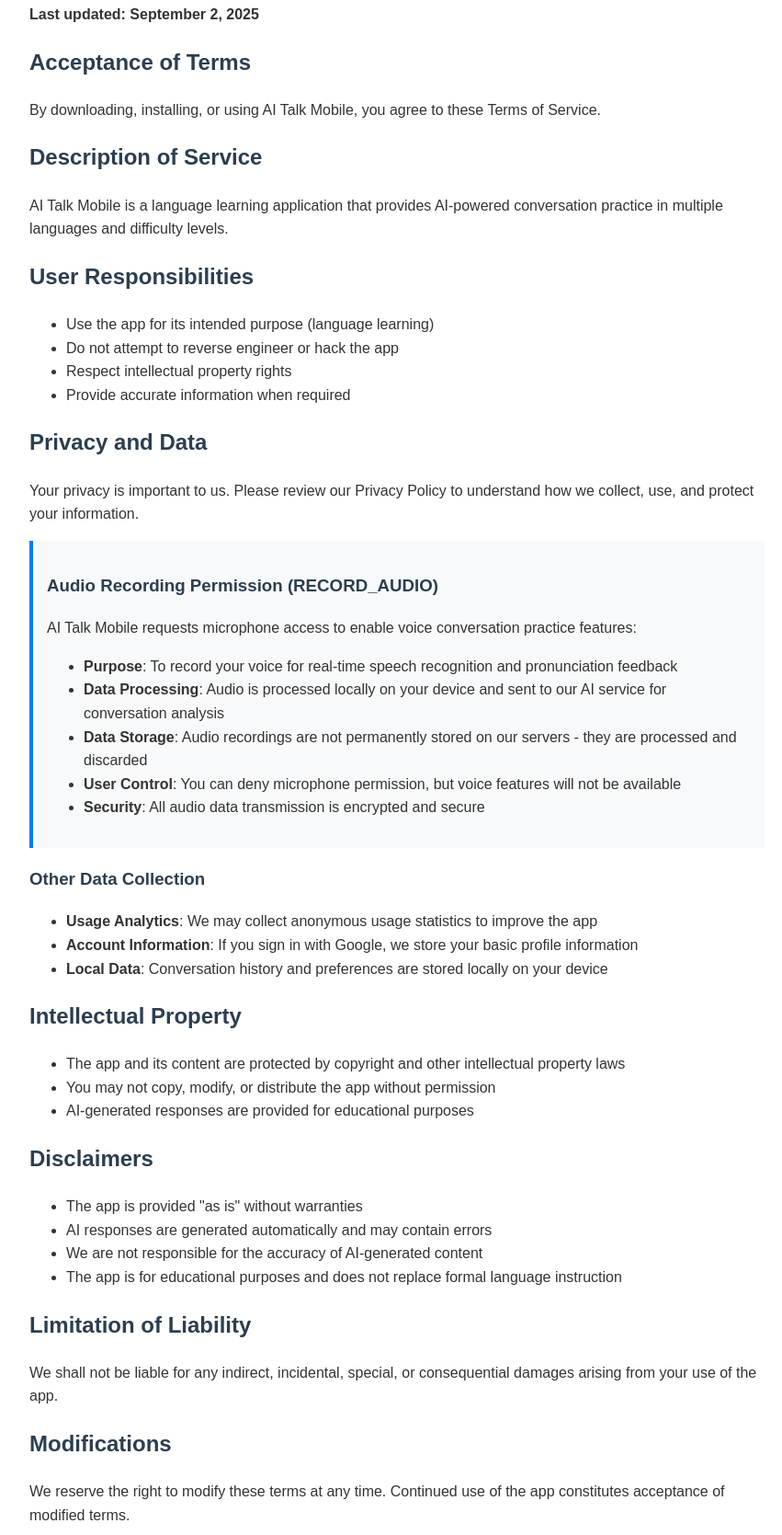
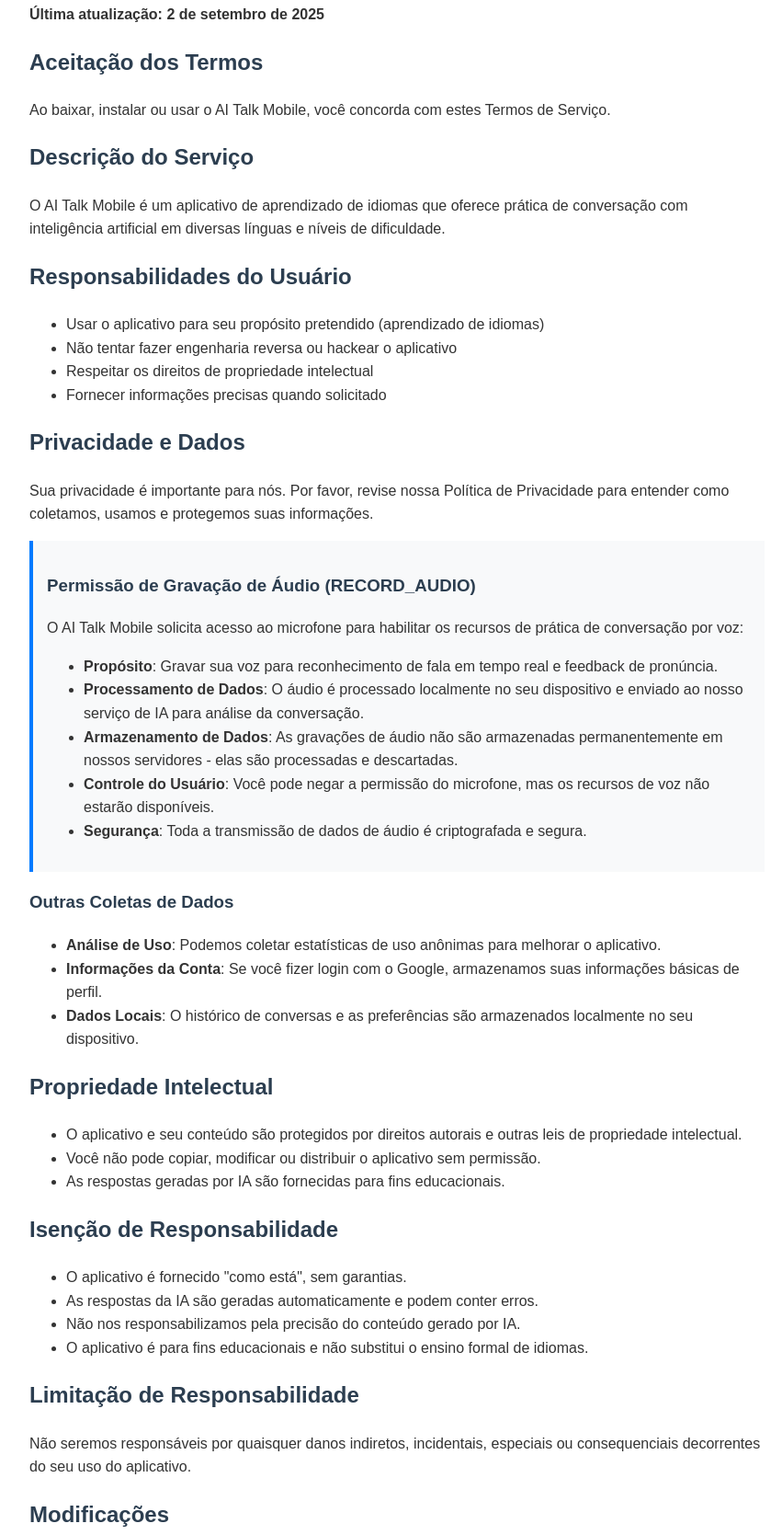
Before and after one commit to ElderHorta/AI_talk_mobile_public, a plain HTML site: page index.html in a window 1280 px wide. Shown: the part 111-1780 px from the top of the page at 92% size, without its empty margins (208-1059 px from the left). Drawn offline with Linux system fonts and the light colour scheme.

Commit message:
Translate Terms of Service to Portuguese

```diff
--- a/index.html
+++ b/index.html
@@ -1,9 +1,9 @@
 <!DOCTYPE html>
-<html lang="en">
+<html lang="pt-BR">
 <head>
     <meta charset="UTF-8">
     <meta name="viewport" content="width=device-width, initial-scale=1.0">
-    <title>Privacy Policy - AI Talk Mobile</title>
+    <title>Termos de Serviço - AI Talk Mobile</title>
     <style>
         body {
             font-family: Arial, sans-serif;
@@ -25,70 +25,70 @@
     </style>
 </head>
 <body>
-    <h1>Terms of Service - AI Talk Mobile</h1>
-    <p><strong>Last updated: September 2, 2025</strong></p>
+    <h1>Termos de Serviço - AI Talk Mobile</h1>
+    <p><strong>Última atualização: 2 de setembro de 2025</strong></p>
 
-    <h2>Acceptance of Terms</h2>
-    <p>By downloading, installing, or using AI Talk Mobile, you agree to these Terms of Service.</p>
+    <h2>Aceitação dos Termos</h2>
+    <p>Ao baixar, instalar ou usar o AI Talk Mobile, você concorda com estes Termos de Serviço.</p>
 
-    <h2>Description of Service</h2>
-    <p>AI Talk Mobile is a language learning application that provides AI-powered conversation practice in multiple languages and difficulty levels.</p>
+    <h2>Descrição do Serviço</h2>
+    <p>O AI Talk Mobile é um aplicativo de aprendizado de idiomas que oferece prática de conversação com inteligência artificial em diversas línguas e níveis de dificuldade.</p>
 
-    <h2>User Responsibilities</h2>
+    <h2>Responsabilidades do Usuário</h2>
     <ul>
-        <li>Use the app for its intended purpose (language learning)</li>
-        <li>Do not attempt to reverse engineer or hack the app</li>
-        <li>Respect intellectual property rights</li>
-        <li>Provide accurate information when required</li>
+        <li>Usar o aplicativo para seu propósito pretendido (aprendizado de idiomas)</li>
+        <li>Não tentar fazer engenharia reversa ou hackear o aplicativo</li>
+        <li>Respeitar os direitos de propriedade intelectual</li>
+        <li>Fornecer informações precisas quando solicitado</li>
     </ul>
 
-    <h2>Privacy and Data</h2>
-    <p>Your privacy is important to us. Please review our Privacy Policy to understand how we collect, use, and protect your information.</p>
+    <h2>Privacidade e Dados</h2>
+    <p>Sua privacidade é importante para nós. Por favor, revise nossa Política de Privacidade para entender como coletamos, usamos e protegemos suas informações.</p>
 
     <div class="highlight">
-        <h3>Audio Recording Permission (RECORD_AUDIO)</h3>
-        <p>AI Talk Mobile requests microphone access to enable voice conversation practice features:</p>
+        <h3>Permissão de Gravação de Áudio (RECORD_AUDIO)</h3>
+        <p>O AI Talk Mobile solicita acesso ao microfone para habilitar os recursos de prática de conversação por voz:</p>
         <ul>
-            <li><strong>Purpose</strong>: To record your voice for real-time speech recognition and pronunciation feedback</li>
-            <li><strong>Data Processing</strong>: Audio is processed locally on your device and sent to our AI service for conversation analysis</li>
-            <li><strong>Data Storage</strong>: Audio recordings are not permanently stored on our servers - they are processed and discarded</li>
-            <li><strong>User Control</strong>: You can deny microphone permission, but voice features will not be available</li>
-            <li><strong>Security</strong>: All audio data transmission is encrypted and secure</li>
+            <li><strong>Propósito</strong>: Gravar sua voz para reconhecimento de fala em tempo real e feedback de pronúncia.</li>
+            <li><strong>Processamento de Dados</strong>: O áudio é processado localmente no seu dispositivo e enviado ao nosso serviço de IA para análise da conversação.</li>
+            <li><strong>Armazenamento de Dados</strong>: As gravações de áudio não são armazenadas permanentemente em nossos servidores - elas são processadas e descartadas.</li>
+            <li><strong>Controle do Usuário</strong>: Você pode negar a permissão do microfone, mas os recursos de voz não estarão disponíveis.</li>
+            <li><strong>Segurança</strong>: Toda a transmissão de dados de áudio é criptografada e segura.</li>
         </ul>
     </div>
 
-    <h3>Other Data Collection</h3>
+    <h3>Outras Coletas de Dados</h3>
     <ul>
-        <li><strong>Usage Analytics</strong>: We may collect anonymous usage statistics to improve the app</li>
-        <li><strong>Account Information</strong>: If you sign in with Google, we store your basic profile information</li>
-        <li><strong>Local Data</strong>: Conversation history and preferences are stored locally on your device</li>
+        <li><strong>Análise de Uso</strong>: Podemos coletar estatísticas de uso anônimas para melhorar o aplicativo.</li>
+        <li><strong>Informações da Conta</strong>: Se você fizer login com o Google, armazenamos suas informações básicas de perfil.</li>
+        <li><strong>Dados Locais</strong>: O histórico de conversas e as preferências são armazenados localmente no seu dispositivo.</li>
     </ul>
 
-    <h2>Intellectual Property</h2>
+    <h2>Propriedade Intelectual</h2>
     <ul>
-        <li>The app and its content are protected by copyright and other intellectual property laws</li>
-        <li>You may not copy, modify, or distribute the app without permission</li>
-        <li>AI-generated responses are provided for educational purposes</li>
+        <li>O aplicativo e seu conteúdo são protegidos por direitos autorais e outras leis de propriedade intelectual.</li>
+        <li>Você não pode copiar, modificar ou distribuir o aplicativo sem permissão.</li>
+        <li>As respostas geradas por IA são fornecidas para fins educacionais.</li>
     </ul>
 
-    <h2>Disclaimers</h2>
+    <h2>Isenção de Responsabilidade</h2>
     <ul>
-        <li>The app is provided "as is" without warranties</li>
-        <li>AI responses are generated automatically and may contain errors</li>
-        <li>We are not responsible for the accuracy of AI-generated content</li>
-        <li>The app is for educational purposes and does not replace formal language instruction</li>
+        <li>O aplicativo é fornecido "como está", sem garantias.</li>
+        <li>As respostas da IA são geradas automaticamente e podem conter erros.</li>
+        <li>Não nos responsabilizamos pela precisão do conteúdo gerado por IA.</li>
+        <li>O aplicativo é para fins educacionais e não substitui o ensino formal de idiomas.</li>
     </ul>
 
-    <h2>Limitation of Liability</h2>
-    <p>We shall not be liable for any indirect, incidental, special, or consequential damages arising from your use of the app.</p>
+    <h2>Limitação de Responsabilidade</h2>
+    <p>Não seremos responsáveis por quaisquer danos indiretos, incidentais, especiais ou consequenciais decorrentes do seu uso do aplicativo.</p>
 
-    <h2>Modifications</h2>
-    <p>We reserve the right to modify these terms at any time. Continued use of the app constitutes acceptance of modified terms.</p>
+    <h2>Modificações</h2>
+    <p>Reservamo-nos o direito de modificar estes termos a qualquer momento. O uso contínuo do aplicativo constitui a aceitação dos termos modificados.</p>
 
-    <h2>Termination</h2>
-    <p>We may terminate or suspend your access to the app at any time for violation of these terms.</p>
+    <h2>Rescisão</h2>
+    <p>Podemos rescindir ou suspender seu acesso ao aplicativo a qualquer momento por violação destes termos.</p>
 
-    <h2>Contact Information</h2>
-    <p>For questions about these Terms of Service, contact us at: elderpv18@gmail.com</p>
+    <h2>Informações de Contato</h2>
+    <p>Para perguntas sobre estes Termos de Serviço, entre em contato conosco em: elderpv18@gmail.com</p>
 </body>
 </html>
```
